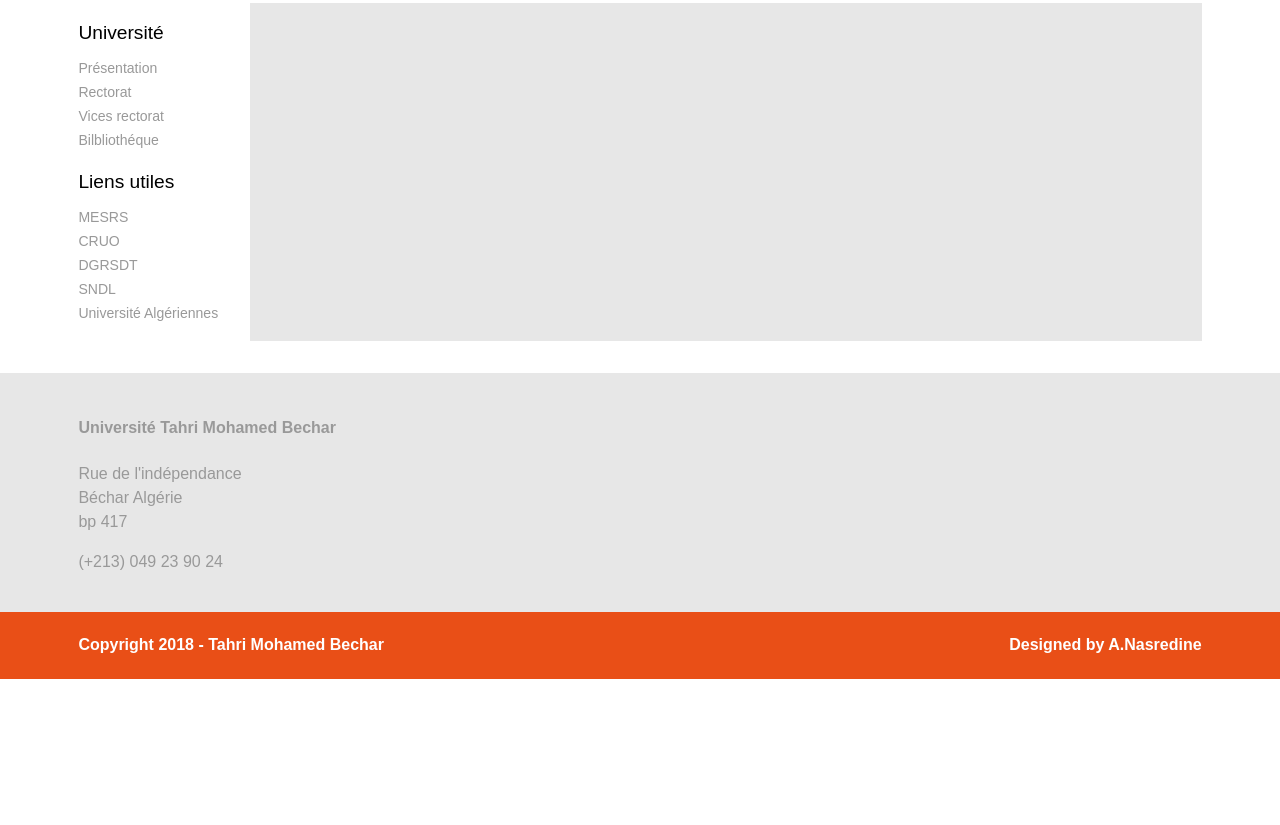
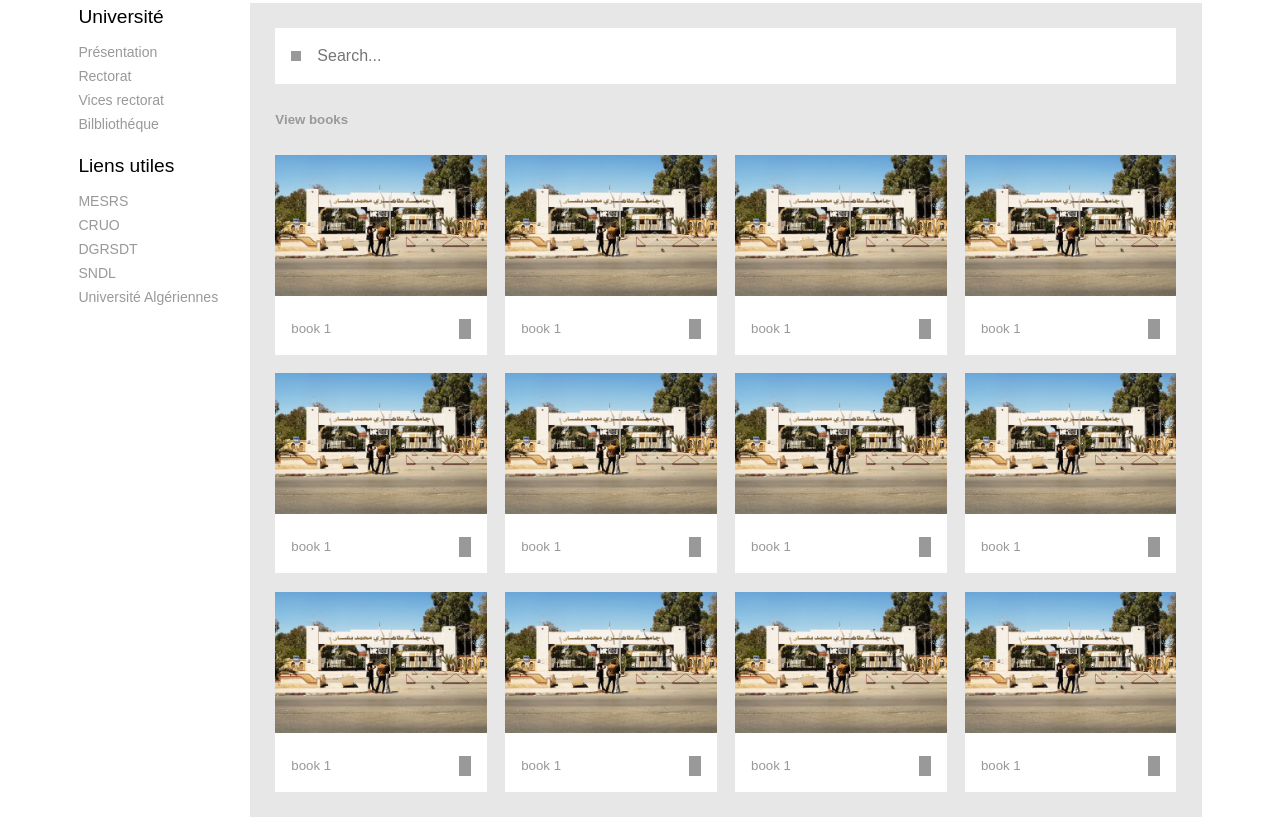
Before and after one commit to AbdelliNasredine/random-front-end, a plain HTML site: page utmb-redesign/index.html in a window 1280 px wide. Shown: the part 495-1320 px from the top of the page. Before the commit the page ends 1174 px from the top, so only its background shows below. Drawn offline with Linux system fonts and the light colour scheme; a web font is replaced by a local one.

Commit message:
[utmb-redesing] : css/html finished

```diff
--- a/utmb-redesign/index.html
+++ b/utmb-redesign/index.html
@@ -82,7 +82,105 @@
         <!-- side navigation end  -->
 
         <!-- main content start -->
-        <main class="w-full"></main>
+        <main class="w-full">
+          <!-- search bar -->
+          <form class="search-form" action="#" method="GET">
+            <div class="input-field">
+              <i class="icon"></i>
+              <input type="search" name="q" placeholder="Search..." />
+            </div>
+          </form>
+          <!-- end search bar -->
+          <!-- books section -->
+          <h5>View books</h5>
+          <div class="books">
+            <div class="book">
+              <img src="./images/bg.jpg" alt="book cover" />
+              <div class="book-info">
+                <h5 class="book-title">book 1</h5>
+                <button class="btn btn-download"></button>
+              </div>
+            </div>
+            <div class="book">
+              <img src="./images/bg.jpg" alt="book cover" />
+              <div class="book-info">
+                <h5 class="book-title">book 1</h5>
+                <button class="btn btn-download"></button>
+              </div>
+            </div>
+            <div class="book">
+              <img src="./images/bg.jpg" alt="book cover" />
+              <div class="book-info">
+                <h5 class="book-title">book 1</h5>
+                <button class="btn btn-download"></button>
+              </div>
+            </div>
+            <div class="book">
+              <img src="./images/bg.jpg" alt="book cover" />
+              <div class="book-info">
+                <h5 class="book-title">book 1</h5>
+                <button class="btn btn-download"></button>
+              </div>
+            </div>
+            <div class="book">
+              <img src="./images/bg.jpg" alt="book cover" />
+              <div class="book-info">
+                <h5 class="book-title">book 1</h5>
+                <button class="btn btn-download"></button>
+              </div>
+            </div>
+            <div class="book">
+              <img src="./images/bg.jpg" alt="book cover" />
+              <div class="book-info">
+                <h5 class="book-title">book 1</h5>
+                <button class="btn btn-download"></button>
+              </div>
+            </div>
+            <div class="book">
+              <img src="./images/bg.jpg" alt="book cover" />
+              <div class="book-info">
+                <h5 class="book-title">book 1</h5>
+                <button class="btn btn-download"></button>
+              </div>
+            </div>
+            <div class="book">
+              <img src="./images/bg.jpg" alt="book cover" />
+              <div class="book-info">
+                <h5 class="book-title">book 1</h5>
+                <button class="btn btn-download"></button>
+              </div>
+            </div>
+            <div class="book">
+              <img src="./images/bg.jpg" alt="book cover" />
+              <div class="book-info">
+                <h5 class="book-title">book 1</h5>
+                <button class="btn btn-download"></button>
+              </div>
+            </div>
+            <div class="book">
+              <img src="./images/bg.jpg" alt="book cover" />
+              <div class="book-info">
+                <h5 class="book-title">book 1</h5>
+                <button class="btn btn-download"></button>
+              </div>
+            </div>
+            <div class="book">
+              <img src="./images/bg.jpg" alt="book cover" />
+              <div class="book-info">
+                <h5 class="book-title">book 1</h5>
+                <button class="btn btn-download"></button>
+              </div>
+            </div>
+            <div class="book">
+              <img src="./images/bg.jpg" alt="book cover" />
+              <div class="book-info">
+                <h5 class="book-title">book 1</h5>
+                <button class="btn btn-download"></button>
+              </div>
+            </div>
+          </div>
+          <!-- end books section  -->
+        </main>
         <!-- main content end -->
       </div>
     </div>
--- a/utmb-redesign/style.css
+++ b/utmb-redesign/style.css
@@ -4,7 +4,10 @@
   box-sizing: border-box;
 }
 
-body {
+body,
+input,
+select,
+textarea {
   margin: 0;
   padding: 0;
 
@@ -142,8 +145,8 @@
   padding: 1rem;
 }
 
-.faculty .icon {
-  display: inline-block;
+.icon {
+  align-self: center;
   width: 10px;
   height: 10px;
   background-color: #999999;
@@ -153,6 +156,7 @@
 .side-nav {
   list-style: none;
   padding: 0;
+  margin-top: 0;
 }
 
 .side-nav .nav-header {
@@ -172,6 +176,79 @@
   padding: 1rem;
   margin-left: 2rem;
 }
+
+main > h5 {
+  margin: 0;
+  padding: 1rem 1%;
+  color: #999999;
+}
+
+main .search-form {
+  display: flex;
+  justify-content: center;
+  align-items: center;
+  min-width: 98%;
+  margin: 1%;
+}
+.input-field {
+  display: flex;
+  width: 100%;
+  background-color: #ffffff;
+  padding: 0 1rem;
+}
+.input-field input {
+  flex: 1;
+  border: none;
+  outline: none;
+  font-size: 1rem;
+  padding: 1rem;
+  color: #999999;
+}
+
+/* books section */
+.books {
+  display: flex;
+  flex-flow: wrap;
+}
+
+.book {
+  flex: 1 0 23%;
+  margin: 1%;
+  background-color: #ffffff;
+  transition: all 0.2s ease-in-out;
+}
+
+.book:hover {
+  box-shadow: 2px 2px 4px 2px rgba(0, 0, 0, 0.1);
+}
+
+.book img {
+  width: 100%;
+  height: auto;
+  background-color: #999999;
+}
+
+.book-info {
+  display: flex;
+  justify-content: space-between;
+  align-items: center;
+  padding: 1rem;
+  color: #999999;
+}
+
+.book-info .book-title {
+  margin: 0;
+  font-weight: 400;
+}
+
+.btn-download {
+  border: none;
+  background-color: #999999;
+  height: 20px;
+  width: 20;
+}
+
+/* end books section */
 /* end main styling */
 
 /* footer styling */
@@ -204,3 +281,16 @@
     opacity: 1;
   }
 }
+
+/* media query's */
+@media screen and (min-width: 40em) {
+  .card {
+    max-width: calc(50% - 1em);
+  }
+}
+
+@media screen and (min-width: 60em) {
+  .card {
+    max-width: calc(25% - 1em);
+  }
+}
```
